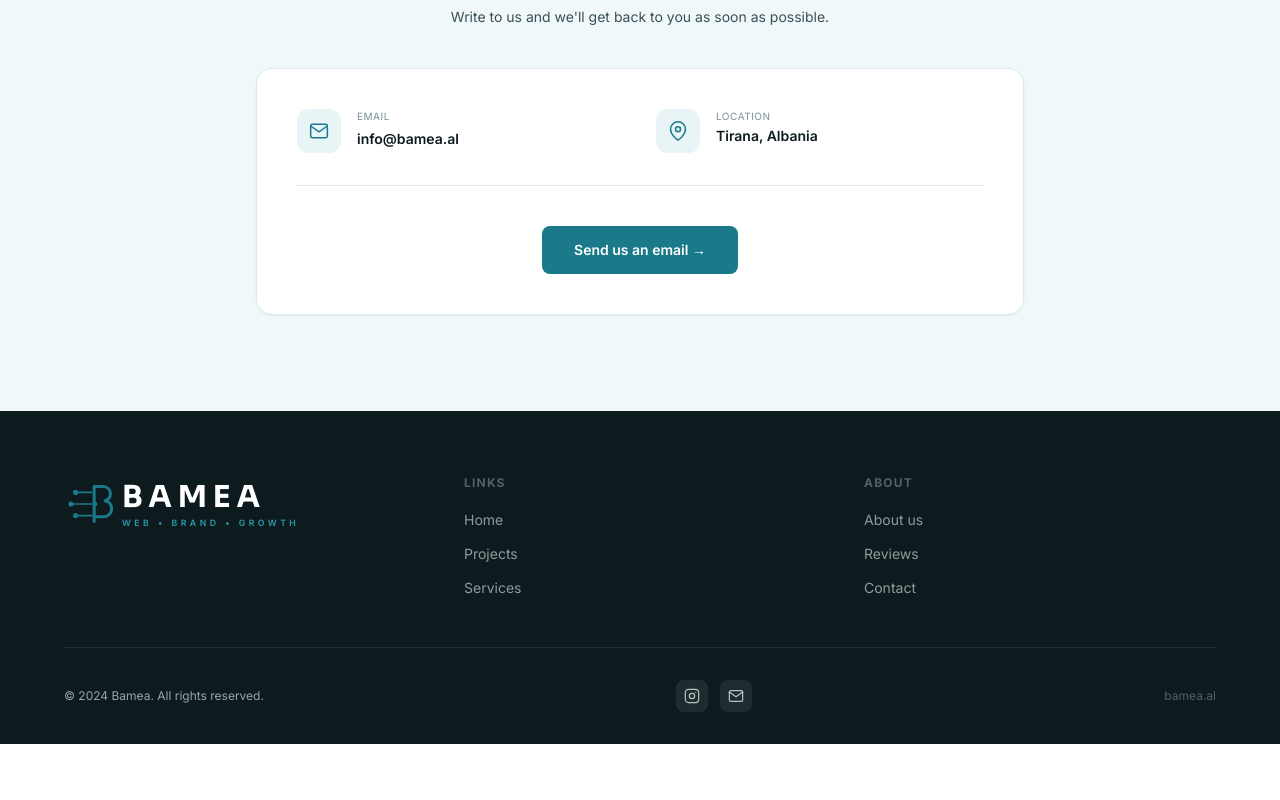
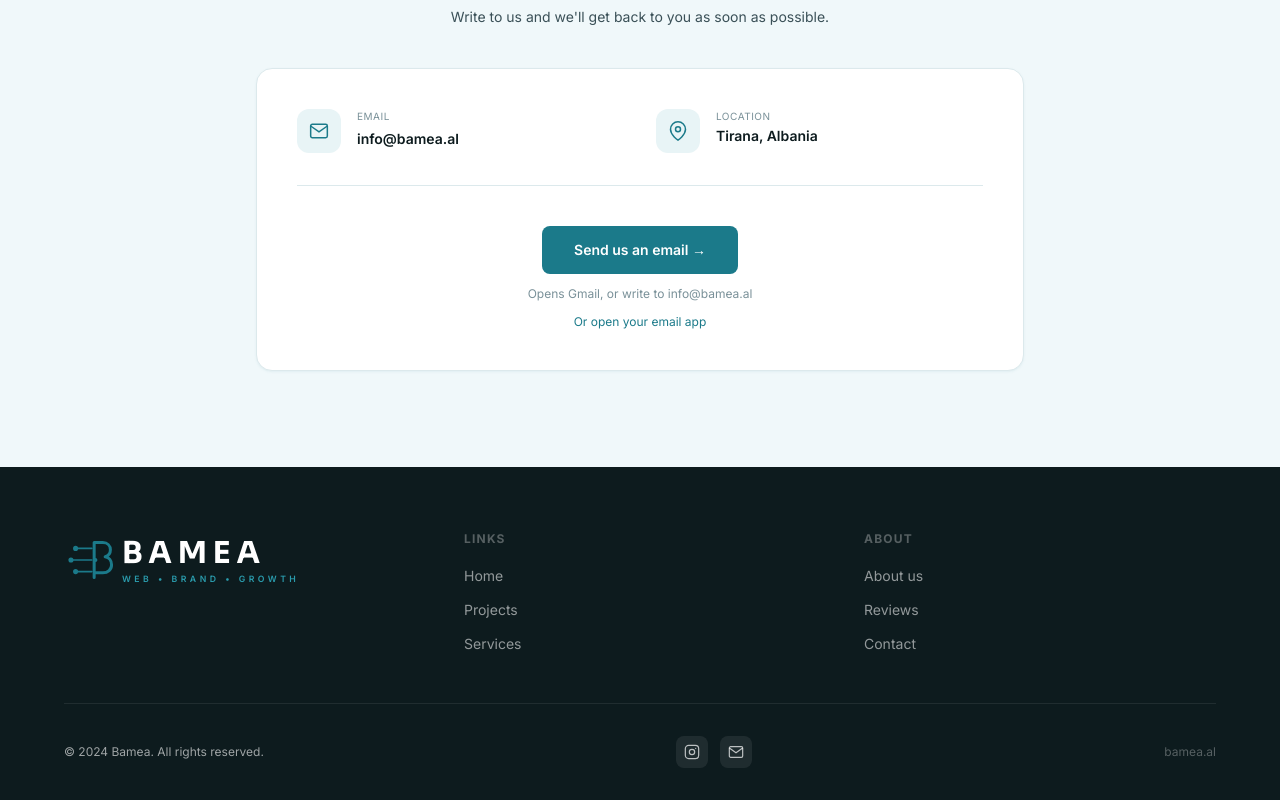
Before and after one commit to auroradimni/bamea-al, a Next.js app: page / in a window 1280 px wide. Shown: the part 4831-5631 px from the top of the page. Before the commit the page ends 5575 px from the top, so only its background shows below. Built offline with nearby package versions, Linux system fonts and the light colour scheme.

Commit message:
Fix contact email button to open Gmail compose reliably.

```diff
--- a/components/Contact.tsx
+++ b/components/Contact.tsx
@@ -1,10 +1,29 @@
 "use client";
+
+import { useState } from "react";
 import { useLang } from "@/context/LanguageContext";
 
 const EMAIL = "info@bamea.al";
 
 export default function Contact() {
   const { t } = useLang();
+  const [copied, setCopied] = useState(false);
+
+  const subject = encodeURIComponent(
+    t("Kërkesë për projekt — BAMEA", "Project inquiry — BAMEA")
+  );
+  const mailtoHref = `mailto:${EMAIL}?subject=${subject}`;
+  const gmailHref = `https://mail.google.com/mail/?view=cm&fs=1&to=${EMAIL}&su=${subject}`;
+
+  const copyEmail = async () => {
+    try {
+      await navigator.clipboard.writeText(EMAIL);
+      setCopied(true);
+      window.setTimeout(() => setCopied(false), 2000);
+    } catch {
+      // ignore
+    }
+  };
 
   const contactItems = [
     {
@@ -16,7 +35,7 @@ export default function Contact() {
       ),
       label: t("Email", "Email"),
       value: EMAIL,
-      href: `mailto:${EMAIL}`,
+      href: mailtoHref,
     },
     {
       icon: (
@@ -74,12 +93,31 @@ export default function Contact() {
             ))}
           </div>
 
-          <div className="text-center pt-2 border-t border-[var(--border)]">
+          <div className="text-center pt-2 border-t border-[var(--border)] space-y-3">
             <a
-              href={`mailto:${EMAIL}`}
+              href={gmailHref}
+              target="_blank"
+              rel="noopener noreferrer"
+              onClick={() => {
+                void copyEmail();
+              }}
               className="bg-[var(--teal)] text-white px-8 py-3.5 rounded-lg font-semibold text-sm inline-flex items-center gap-2 hover:bg-[var(--teal-light)] transition-all hover:-translate-y-0.5 no-underline mt-8"
             >
               {t("Na dërgo email", "Send us an email")} →
+            </a>
+            <p className="text-xs text-[var(--muted)]">
+              {copied
+                ? t("Email u kopjua: info@bamea.al", "Email copied: info@bamea.al")
+                : t(
+                    "Hapet Gmail, ose shkruaj te info@bamea.al",
+                    "Opens Gmail, or write to info@bamea.al"
+                  )}
+            </p>
+            <a
+              href={mailtoHref}
+              className="block text-xs text-[var(--teal)] hover:underline no-underline"
+            >
+              {t("Ose hap aplikacionin e emailit", "Or open your email app")}
             </a>
           </div>
         </div>
```
